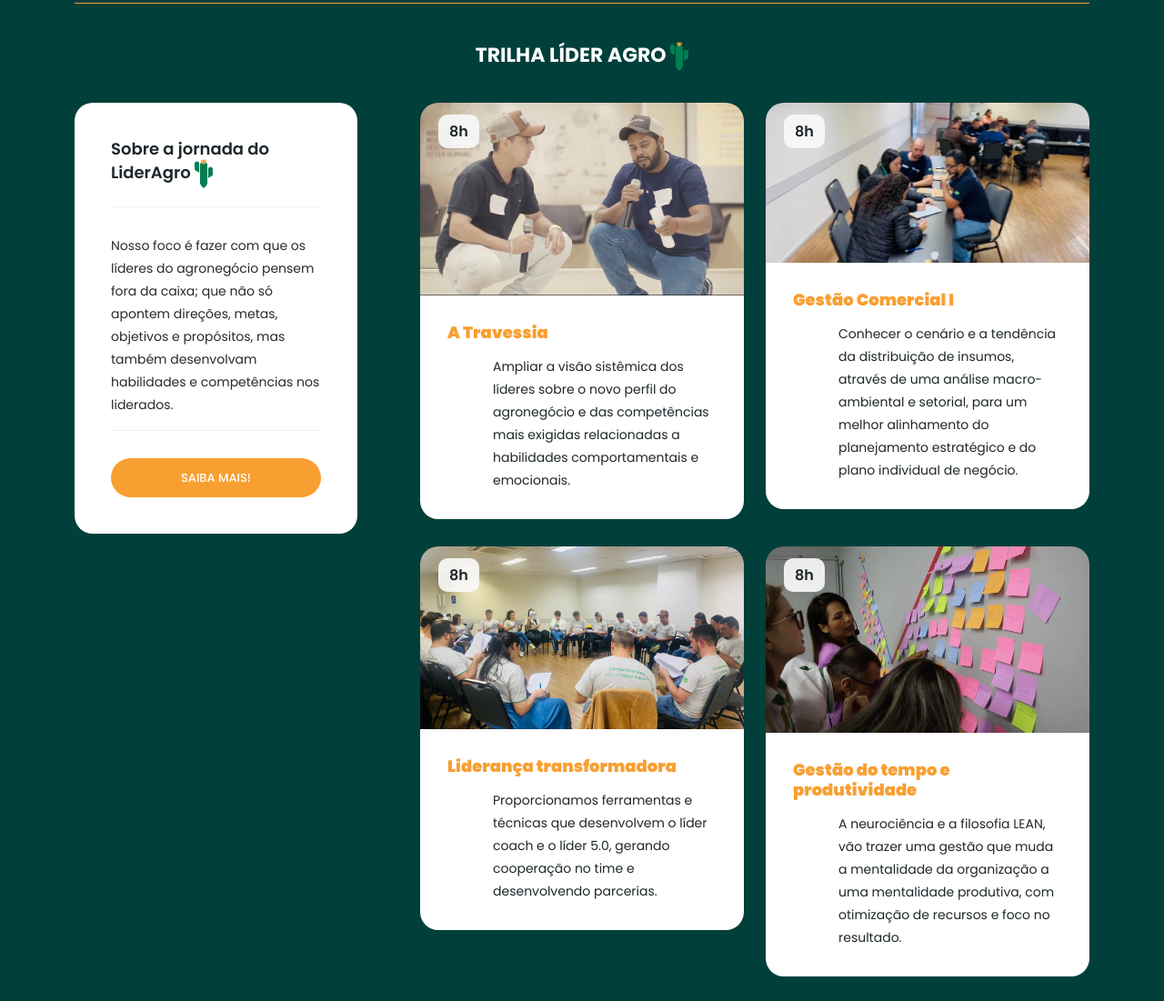
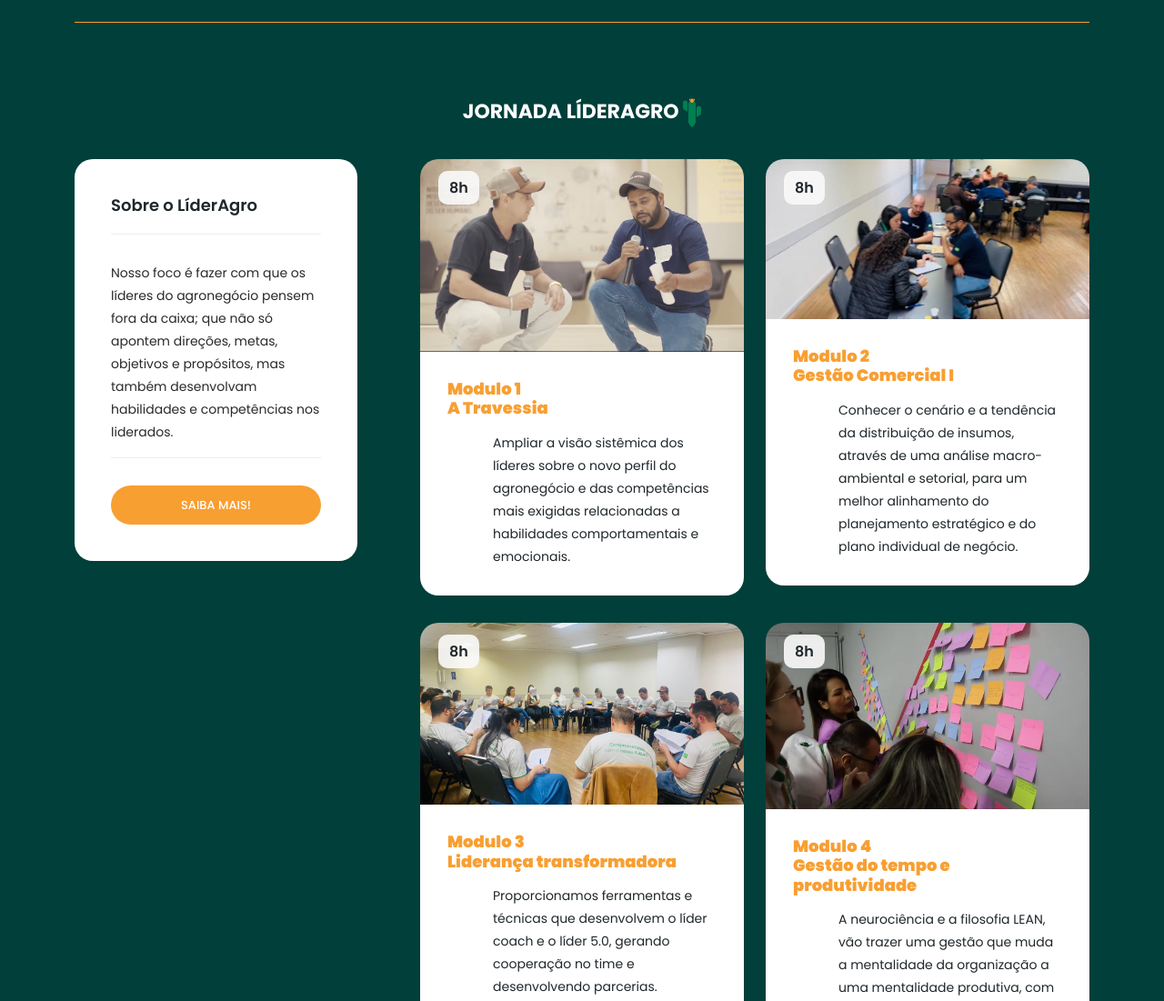
Before and after one commit to RodrigoMenescal/lideragro, a plain HTML site: page index.html in a window 1280 px wide. Shown: the part 1203-2304 px from the top of the page at 91% size. Drawn offline with nearby package versions, Linux system fonts and the light colour scheme.

Commit message:
fix: Corrige espacamento

```diff
--- a/assets/css/templatemo-edu-meeting.css
+++ b/assets/css/templatemo-edu-meeting.css
@@ -188,9 +188,9 @@ body {
 }
 
 .section-heading h2 {
-  padding-top: 37px;
+  padding-top: 78px;
   line-height: 40px;
-  margin-top: 60px;
+  margin-top: 81px;
   margin-bottom: 20px;
   padding-bottom: 12px;
   border-top: 1px solid #F89F32;
@@ -755,7 +755,7 @@ banner
 }
 
 .main-banner .caption .main-button-red {
-  margin-top: 30px;
+  margin-top: 53px;
 }
 
 @media screen and (max-width: 767px) {
--- a/index.html
+++ b/index.html
@@ -181,12 +181,12 @@ https://templatemo.com/tm-569-edu-meeting
       <div class="row">
         <div class="col-lg-12">
           <div class="section-heading">
-            <h2>Trilha Líder Agro <img src="assets/images/LIDERAGRO-LOGO-CACTO.png" alt="" style="width: 20px;"></h2>
+            <h2>Jornada LíderAgro <img src="assets/images/LIDERAGRO-LOGO-CACTO.png" alt="" style="width: 20px;"></h2>
           </div>
         </div>
         <div class="col-lg-4">
           <div class="categories">
-            <h4>Sobre a jornada do LiderAgro <img src="assets/images/LIDERAGRO-LOGO-CACTO.png" alt="" style="width: 20px;"></h4>
+            <h4>Sobre o LíderAgro</h4>
             <p>Nosso foco é fazer com que os líderes do agronegócio pensem fora da caixa; que não só apontem direções, metas, objetivos e propósitos, mas também desenvolvam habilidades e competências nos liderados.</p>
             <div class="main-button-red">
               <a href="meetings.html">Saiba mais!</a>
@@ -204,7 +204,7 @@ https://templatemo.com/tm-569-edu-meeting
                   <img src="assets/images/travessia.jpeg" alt="New Lecturer Meeting">
                 </div>
                 <div class="down-content">
-                  <h4><strong style="color: #F89F32;">A Travessia</strong></h4>
+                  <h4><strong style="color: #F89F32;">Modulo 1<br/> A Travessia</strong></h4>
                   <p>Ampliar a visão sistêmica dos líderes sobre o novo perfil do agronegócio e das competências mais exigidas relacionadas a habilidades comportamentais e emocionais.</p>
                 </div>
               </div>
@@ -218,7 +218,7 @@ https://templatemo.com/tm-569-edu-meeting
                   <img src="assets/images/gestao-comercial-1.jpeg" alt="Online Teaching">
                 </div>
                 <div class="down-content">
-                  <h4><strong style="color: #F89F32;">Gestão Comercial I</strong></h4>
+                  <h4><strong style="color: #F89F32;">Modulo 2<br/>Gestão Comercial I</strong></h4>
                   <p>Conhecer o cenário e a tendência da distribuição de insumos, através de uma análise macro-ambiental e setorial, para um melhor alinhamento  do planejamento  estratégico e do plano individual de negócio.</p>
                 </div>
               </div>
@@ -232,7 +232,7 @@ https://templatemo.com/tm-569-edu-meeting
                   <img src="assets/images/lideranca-transformadora.jpeg" alt="Higher Education">
                 </div>
                 <div class="down-content">
-                  <h4><strong style="color: #F89F32;">Liderança transformadora</strong></h4>
+                  <h4><strong style="color: #F89F32;">Modulo 3<br/>Liderança transformadora</strong></h4>
                   <p>Proporcionamos ferramentas e técnicas que desenvolvem o líder coach e o líder 5.0,  gerando cooperação no time e desenvolvendo parcerias.</p>
                 </div>
               </div>
@@ -246,7 +246,7 @@ https://templatemo.com/tm-569-edu-meeting
                   <img src="assets/images/gestao-do-tempo.jpeg" alt="Student Training">
                 </div>
                 <div class="down-content">
-                  <h4><strong style="color: #F89F32;">Gestão do tempo e produtividade</strong></h4>
+                  <h4><strong style="color: #F89F32;">Modulo 4<br/>Gestão do tempo e produtividade</strong></h4>
                   <p>A neurociência e a filosofia LEAN, vão trazer uma  gestão que muda a mentalidade da organização a uma mentalidade produtiva, com otimização de recursos e foco no resultado.</p>
                 </div>
               </div>
@@ -260,7 +260,7 @@ https://templatemo.com/tm-569-edu-meeting
                   <img src="assets/images/gestao-comercial-II.jpeg" alt="Student Training">
                 </div>
                 <div class="down-content">
-                  <h4><strong style="color: #F89F32;">Gestão Comercial II</strong> </h4>
+                  <h4><strong style="color: #F89F32;">Modulo 5<br/>Gestão Comercial II</strong> </h4>
                   <p>Melhor a gestão do território, gestão da carteira de clientes, a definição de metas e a gestão de indicadores fundamentais para  o alcance dos objetos do negócio.</p>
                 </div>
               </div>
@@ -274,7 +274,7 @@ https://templatemo.com/tm-569-edu-meeting
                   <img src="assets/images/laboratorio-2.jpeg" alt="Student Training">
                 </div>
                 <div class="down-content">
-                  <h4><strong style="color: #F89F32;">Laboratório de experiências de poder e influência</strong></h4>
+                  <h4><strong style="color: #F89F32;">Modulo 6<br/>Laboratório de experiências de poder e influência</strong></h4>
                   <p>Compreender e apropriar-se da liderança por  influência,  para legitimizar nossa autoridade e levar ao time das ideias à ação.</p>
                 </div>
               </div>
```
